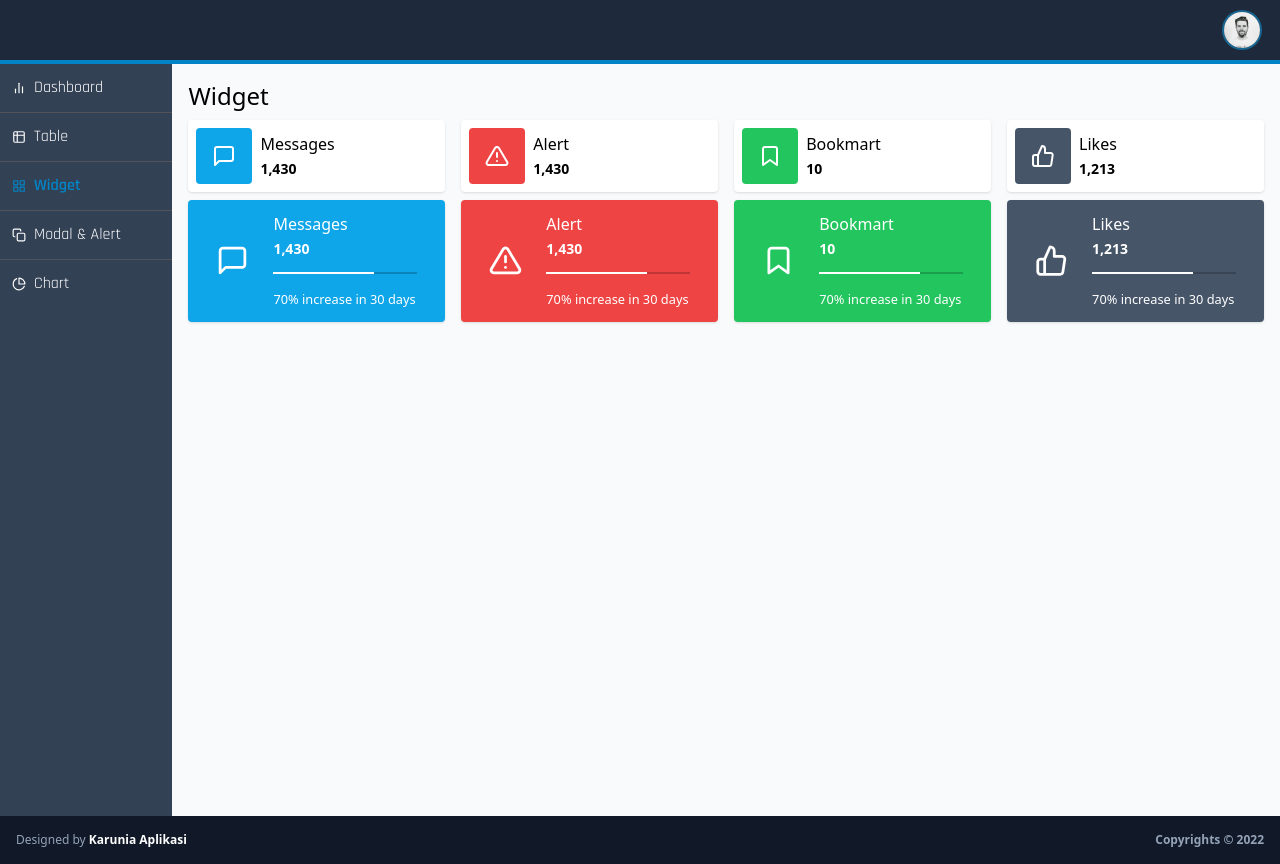
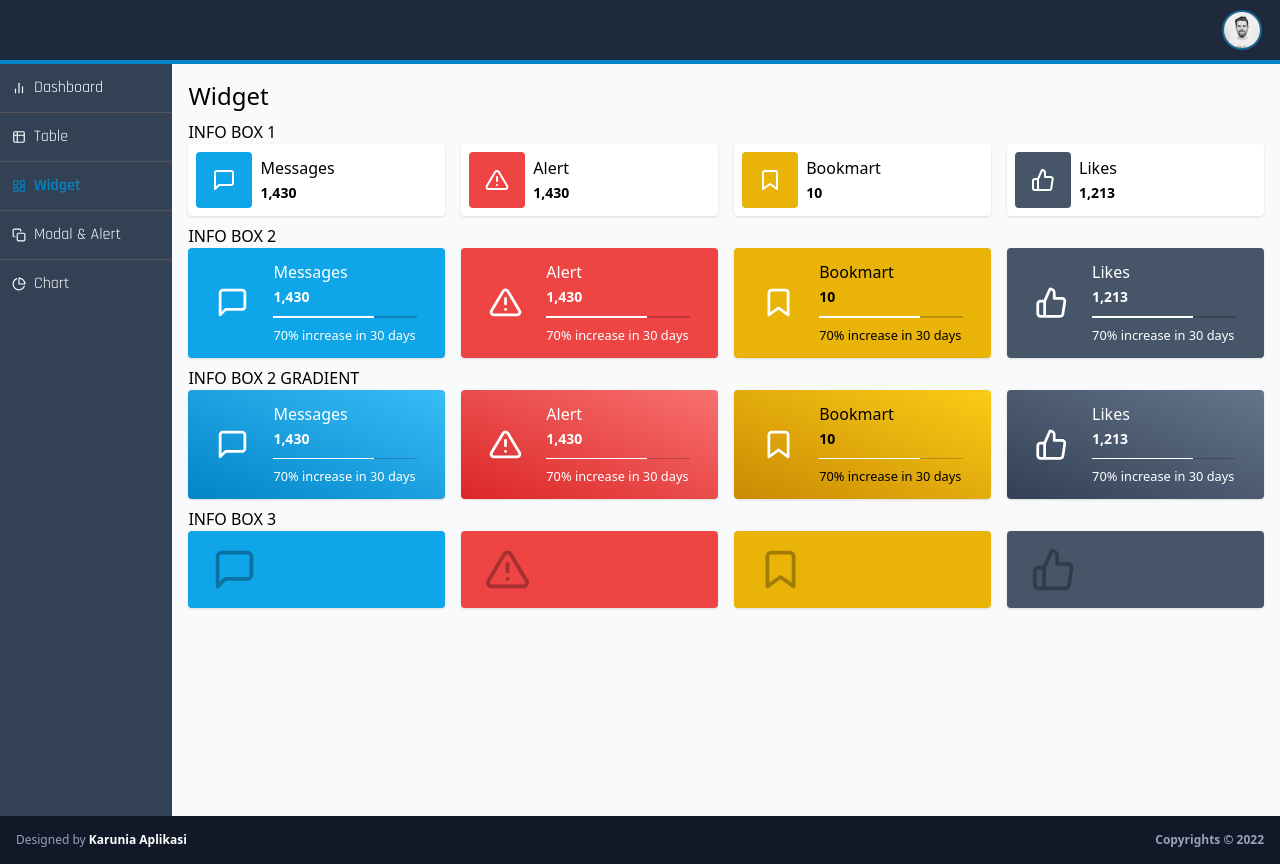
Before and after one commit to autotrof/admintemplate-nuxt, a Nuxt app: page /widget in a window 1280 px wide. Built offline with nearby package versions, Linux system fonts and the light colour scheme.

Commit message:
infobox3 otw

```diff
--- a/assets/main.css
+++ b/assets/main.css
@@ -41,6 +41,13 @@ h6{
 .info-box2 .icon-wrapper{
   @apply p-4;
 }
-.info-box2 .info{
-  @apply text-white;
+
+.info-box3{
+  @apply rounded shadow flex items-start p-4 overflow-hidden;
 }
+.info-box3 .icon-wrapper{
+  @apply ml-2;
+}
+.info-box3 .info{
+  @apply flex-1;
+}
--- a/pages/widget.vue
+++ b/pages/widget.vue
@@ -7,7 +7,8 @@
     <div class="w-ful mb-2">
       <h2>Widget</h2>
     </div>
-    <div class="grid grid-cols-4 gap-4">
+    <div><h5>INFO BOX 1</h5></div>
+    <div class="grid grid-cols-4 gap-4 mb-2">
       <div class="info-box1">
         <div class="icon-wrapper bg-primary" v-html="$feather['message-square'].toSvg({class:'text-white'})"></div>
         <div class="info">
@@ -23,7 +24,7 @@
         </div>
       </div>
       <div class="info-box1">
-        <div class="icon-wrapper bg-green-500" v-html="$feather['bookmark'].toSvg({class:'text-white'})"></div>
+        <div class="icon-wrapper bg-yellow-500" v-html="$feather['bookmark'].toSvg({class:'text-white'})"></div>
         <div class="info">
           <div>Bookmart</div>
           <strong class="text-sm">10</strong>
@@ -38,42 +39,105 @@
       </div>
     </div>
 
-    <div class="grid grid-cols-4 gap-4 mt-2">
+    <div><h5>INFO BOX 2</h5></div>
+    <div class="grid grid-cols-4 gap-4 mb-2">
       <div class="info-box2 bg-primary">
         <div class="icon-wrapper" v-html="$feather['message-square'].toSvg({class:'text-white',width:33,height:33})"></div>
-        <div class="info">
+        <div class="info text-white">
           <div>Messages</div>
           <strong class="text-sm">1,430</strong>
-          <Progress percentage="70" bgClass="my-3 bg-black bg-opacity-20"/>
+          <Progress percentage="70" bgClass="mt-2 mb-1 bg-black bg-opacity-20"/>
           <small>70% increase in 30 days</small>
         </div>
       </div>
       <div class="info-box2 bg-danger">
         <div class="icon-wrapper" v-html="$feather['alert-triangle'].toSvg({class:'text-white',width:33,height:33})"></div>
-        <div class="info">
+        <div class="info text-white">
           <div>Alert</div>
           <strong class="text-sm">1,430</strong>
-          <Progress percentage="70" bgClass="my-3 bg-black bg-opacity-20"/>
+          <Progress percentage="70" bgClass="mt-2 mb-1 bg-black bg-opacity-20"/>
           <small>70% increase in 30 days</small>
         </div>
       </div>
-      <div class="info-box2 bg-green-500">
+      <div class="info-box2 bg-yellow-500">
         <div class="icon-wrapper" v-html="$feather['bookmark'].toSvg({class:'text-white',width:33,height:33})"></div>
         <div class="info">
           <div>Bookmart</div>
           <strong class="text-sm">10</strong>
-          <Progress percentage="70" bgClass="my-3 bg-black bg-opacity-20"/>
+          <Progress percentage="70" bgClass="mt-2 mb-1 bg-black bg-opacity-20"/>
           <small>70% increase in 30 days</small>
         </div>
       </div>
       <div class="info-box2 bg-secondary">
         <div class="icon-wrapper" v-html="$feather['thumbs-up'].toSvg({class:'text-white',width:33,height:33})"></div>
-        <div class="info">
+        <div class="info text-white">
           <div>Likes</div>
           <strong class="text-sm">1,213</strong>
-          <Progress percentage="70" bgClass="my-3 bg-black bg-opacity-20"/>
+          <Progress percentage="70" bgClass="mt-2 mb-1 bg-black bg-opacity-20"/>
           <small>70% increase in 30 days</small>
         </div>
+      </div>
+    </div>
+
+    <div><h5>INFO BOX 2 GRADIENT</h5></div>
+    <div class="grid grid-cols-4 gap-4 mb-2">
+      <div class="info-box2 bg-gradient-to-bl from-primary-light to-primary-dark">
+        <div class="icon-wrapper" v-html="$feather['message-square'].toSvg({class:'text-white',width:33,height:33})"></div>
+        <div class="info text-white">
+          <div>Messages</div>
+          <strong class="text-sm">1,430</strong>
+          <Progress percentage="70" bgClass="mt-2 mb-1 bg-black bg-opacity-20"/>
+          <small>70% increase in 30 days</small>
+        </div>
+      </div>
+      <div class="info-box2 bg-gradient-to-bl from-danger-light to-danger-dark">
+        <div class="icon-wrapper" v-html="$feather['alert-triangle'].toSvg({class:'text-white',width:33,height:33})"></div>
+        <div class="info text-white">
+          <div>Alert</div>
+          <strong class="text-sm">1,430</strong>
+          <Progress percentage="70" bgClass="mt-2 mb-1 bg-black bg-opacity-20"/>
+          <small>70% increase in 30 days</small>
+        </div>
+      </div>
+      <div class="info-box2 bg-gradient-to-bl from-yellow-400 to-yellow-600">
+        <div class="icon-wrapper" v-html="$feather['bookmark'].toSvg({class:'text-white',width:33,height:33})"></div>
+        <div class="info">
+          <div>Bookmart</div>
+          <strong class="text-sm">10</strong>
+          <Progress percentage="70" bgClass="mt-2 mb-1 bg-black bg-opacity-20"/>
+          <small>70% increase in 30 days</small>
+        </div>
+      </div>
+      <div class="info-box2 bg-gradient-to-bl from-secondary-light to-secondary-dark">
+        <div class="icon-wrapper" v-html="$feather['thumbs-up'].toSvg({class:'text-white',width:33,height:33})"></div>
+        <div class="info text-white">
+          <div>Likes</div>
+          <strong class="text-sm">1,213</strong>
+          <Progress percentage="70" bgClass="mt-2 mb-1 bg-black bg-opacity-20"/>
+          <small>70% increase in 30 days</small>
+        </div>
+      </div>
+    </div>
+
+    <div><h5>INFO BOX 3</h5></div>
+    <div class="grid grid-cols-4 gap-4 mb-2">
+      <div class="info-box3 bg-primary">
+        <div class="icon-wrapper" v-html="$feather['message-square'].toSvg({class:'text-slat opacity-30',width:45,height:45})"></div>
+        <div class="info">
+
+        </div>
+      </div>
+      <div class="info-box3 bg-danger">
+        <div class="icon-wrapper" v-html="$feather['alert-triangle'].toSvg({class:'text-slat opacity-30',width:45,height:45})"></div>
+
+      </div>
+      <div class="info-box3 bg-yellow-500">
+        <div class="icon-wrapper" v-html="$feather['bookmark'].toSvg({class:'text-slat opacity-30',width:45,height:45})"></div>
+
+      </div>
+      <div class="info-box3 bg-secondary">
+        <div class="icon-wrapper" v-html="$feather['thumbs-up'].toSvg({class:'text-slat opacity-30',width:45,height:45})"></div>
+
       </div>
     </div>
   </div>
```
